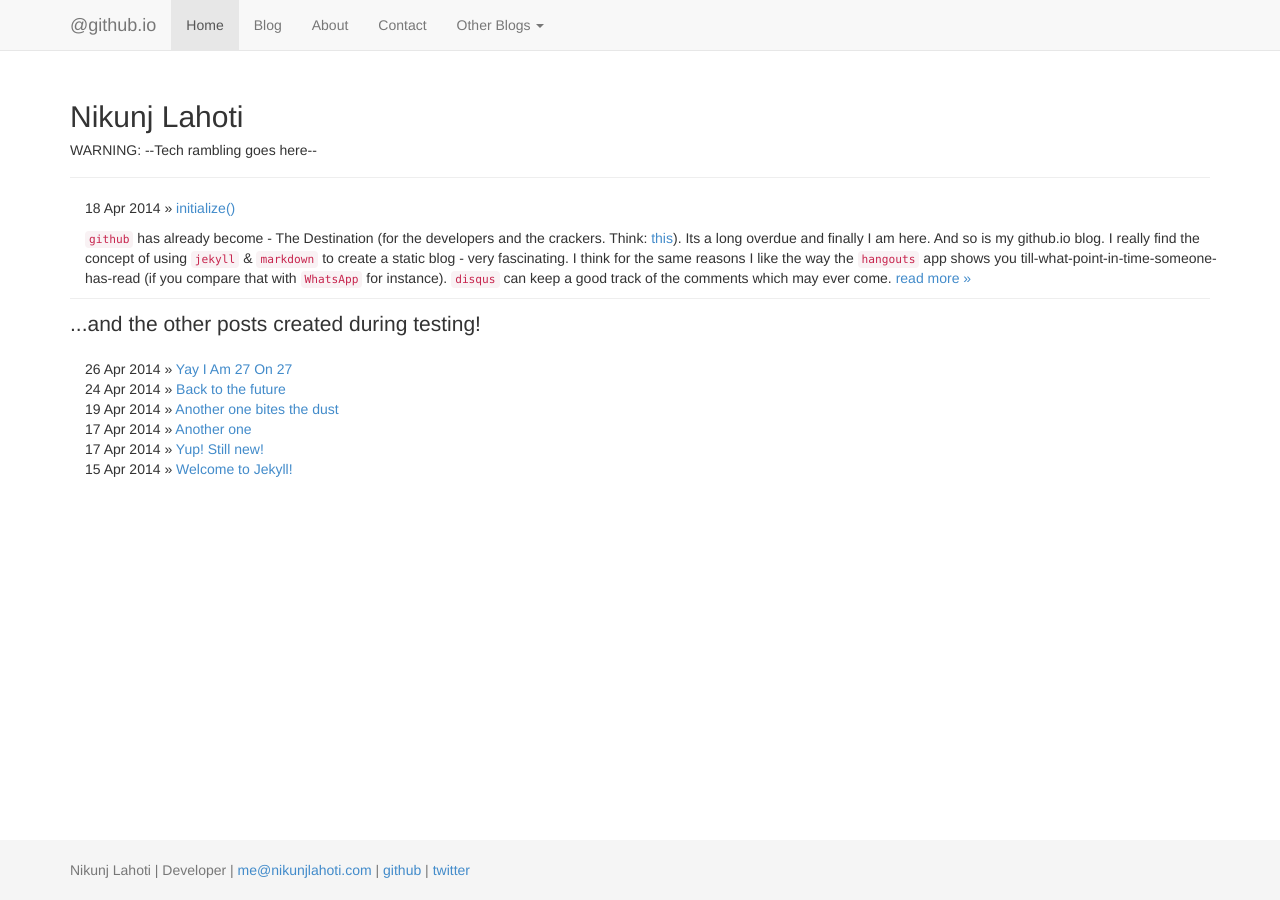
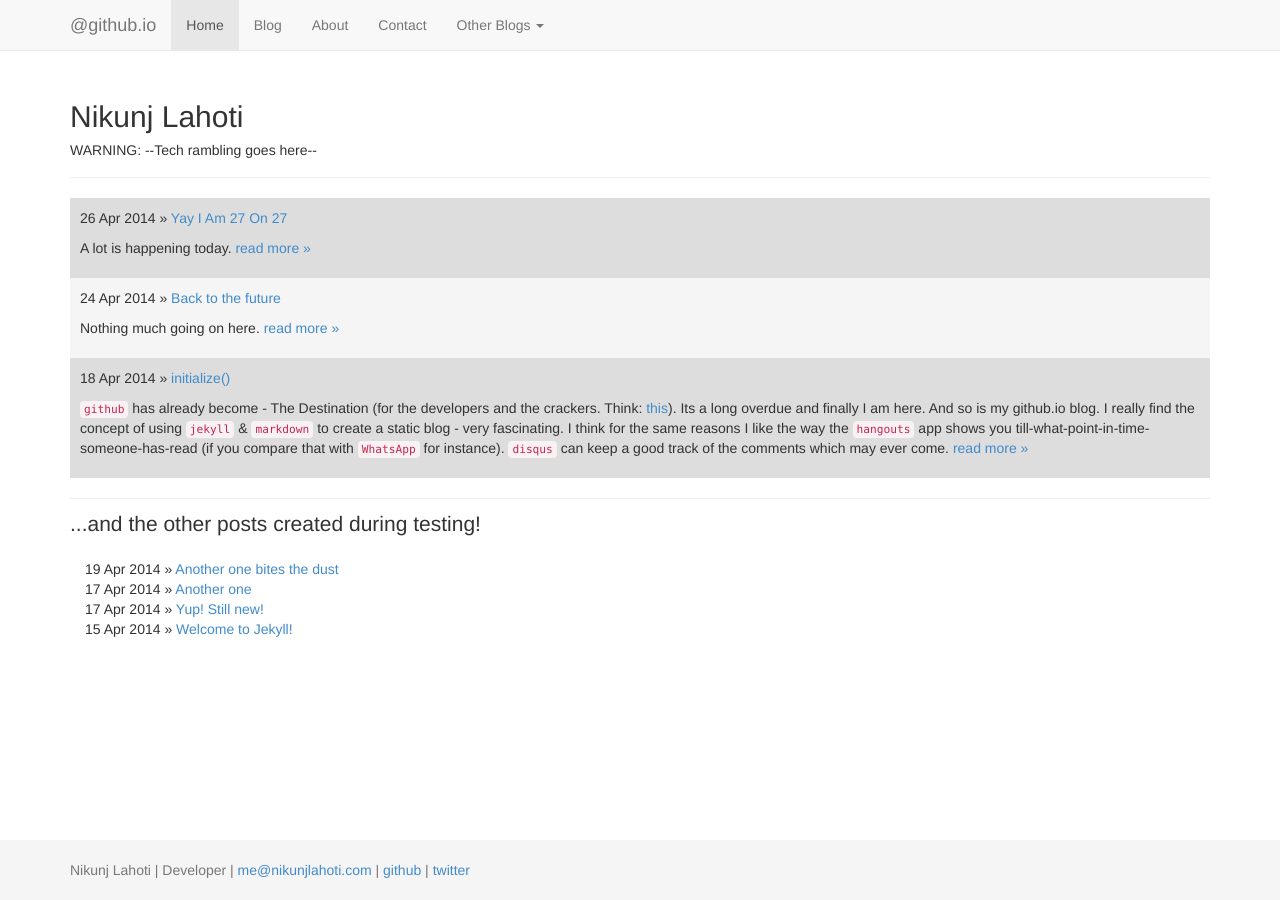
Before and after one commit to nikunjlahoti/nikunjlahoti.github.io, a Jekyll site: the page built from index.html, in a window 1280 px wide. Built offline with Jekyll 4.4.1, drawn with Linux system fonts in a browser that asks for light colours; nearby versions of some CDN libraries; Markdown is read by kramdown in place of the engine named in the settings; the list of posts is cut into pages by our own code.

Commit message:
cycle colors

```diff
--- a/_posts/2014-04-25-Back-from-the-future.markdown
+++ b/_posts/2014-04-25-Back-from-the-future.markdown
@@ -2,7 +2,7 @@
 layout: post
 title:  "Back to the future"
 date:   2014-04-25 00:13:00 +0530
-categories: blog test
+categories: blog live
 tags: new github
 ---
 
--- a/_posts/2014-04-27-Yay-I-am-27-on-27.markdown
+++ b/_posts/2014-04-27-Yay-I-am-27-on-27.markdown
@@ -1,7 +1,7 @@
 ---
 layout: post
 date:   2014-04-27 00:13:00 +0530
-categories: blog test
+categories: blog live
 tags: new github
 ---
 
--- a/css/sticky-footer.css
+++ b/css/sticky-footer.css
@@ -41,4 +41,16 @@ code {
 	border-bottom-width: 1px;
 	border-bottom-style: solid;
 	border-bottom-color: #EEE;
+	padding-top: 10px;
+	padding-bottom: 10px;
 }
+
+.even {
+	background-color: #F5F5F5;
+	padding: 10px
+}
+
+.odd {
+	background-color: #DDD;
+	padding: 10px
+}
--- a/index.html
+++ b/index.html
@@ -6,11 +6,13 @@ title: Nikunj Lahoti
 <!-- {% gist 3954964 %} -->
 <div id="home">
 <!-- <h2>Posts</h2> -->
-  <div class="container">
+  <div>
     {% for post in site.categories.live %}
+	<div class="{% cycle 'odd', 'even' %}">
 	<p><span>{{ post.date | date_to_string }}</span> &raquo; <a href="{{ post.url }}">{{ post.title }}</a>
     	{{ post.excerpt | remove: '</p>' }} <a href="{{ post.url }}">read more &raquo;</a>
 	</p>
+	</div>
     {% endfor %}
   </div>
 
```
